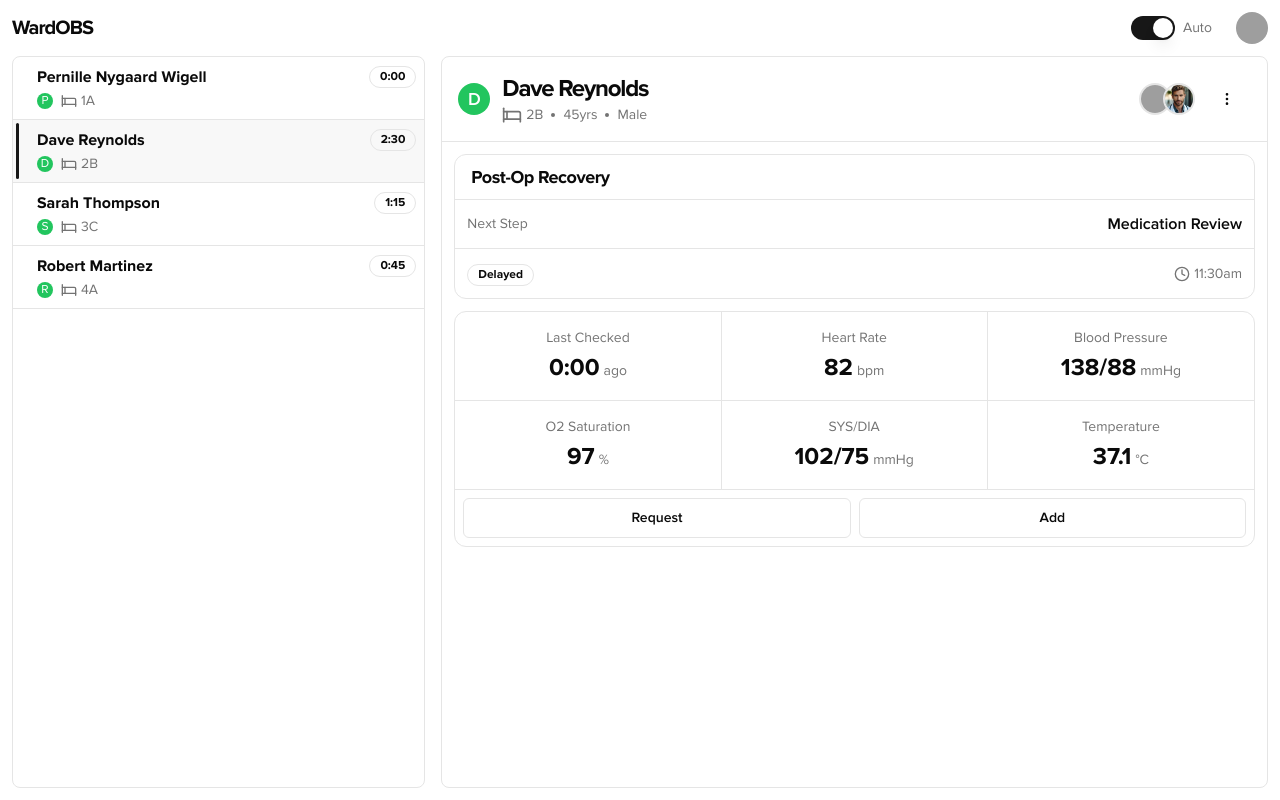
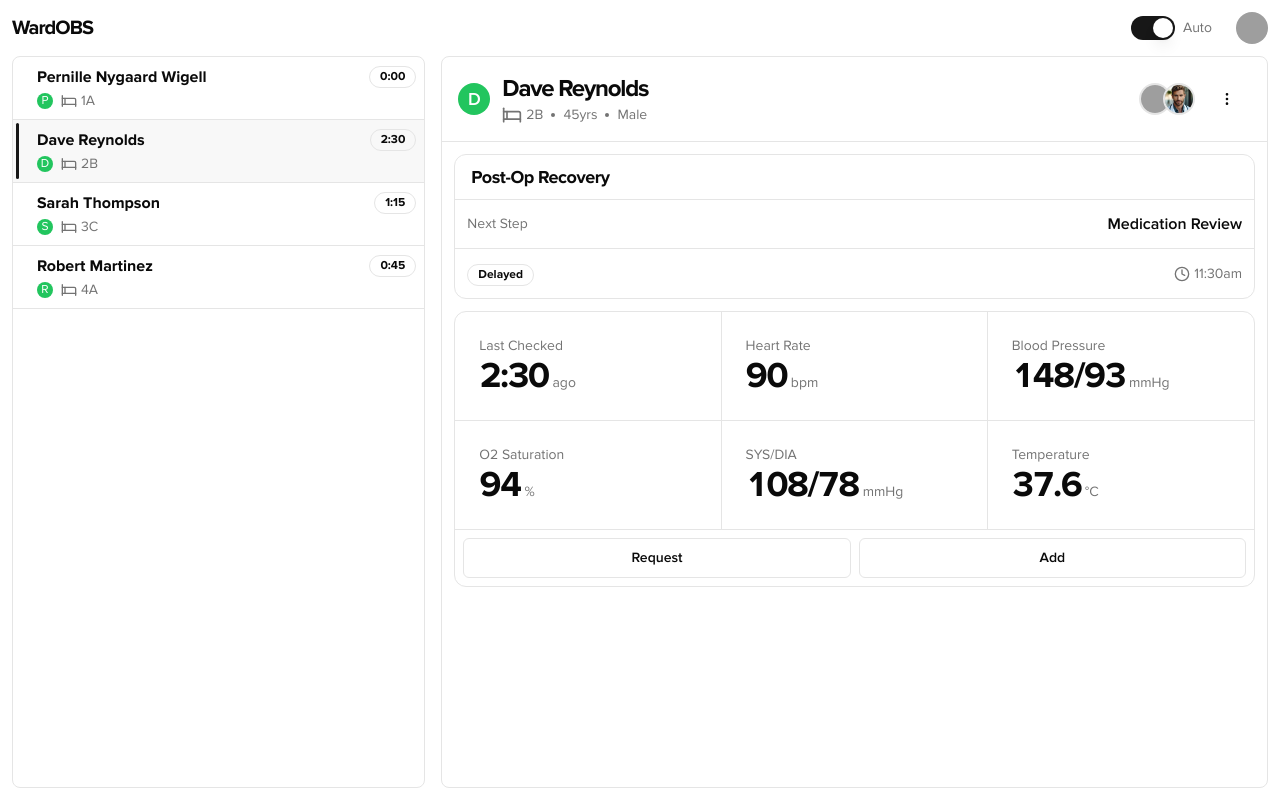
Before and after one commit to daveyreno/WARDOBS, a Next.js app: page /liveboard in a window 1280 px wide. Built offline with nearby package versions, Linux system fonts and the light colour scheme; grey boxes are pictures that could not be loaded.

Commit message:
Build Fixes

```diff
--- a/app/liveboard/components/detail/ManualObservations.tsx
+++ b/app/liveboard/components/detail/ManualObservations.tsx
@@ -1,51 +1,70 @@
 import { Button } from "@/components/ui/button";
+import { Patient } from "../../data/mockData";
 
-export default function ManualObservations() {
+interface ManualObservationsProps {
+  patient: Patient;
+}
+
+export function ManualObservations({ patient }: ManualObservationsProps) {
+  const { manual } = patient.vitals;
+
   return (
-    <div className="grid grid-cols-2 md:grid-cols-3 rounded-xl border">
-      <div className="p-4 border-r border-b text-center">
+    <div className="grid grid-cols-3 rounded-xl border">
+      <div className="p-6 border-r border-b">
         <p className="text-sm text-muted-foreground">Last Checked</p>
-        <div className="mt-1 flex items-baseline justify-center gap-1">
-          <p className="text-2xl font-semibold">0:00</p>
+        <div className="flex items-baseline gap-1">
+          <p className="text-4xl tracking-tighter font-semibold tabular-nums">
+            {manual.lastChecked}
+          </p>
           <p className="text-sm text-muted-foreground">ago</p>
         </div>
       </div>
-      <div className="p-4 border-b text-center md:border-r">
+      <div className="p-6 border-r border-b">
         <p className="text-sm text-muted-foreground">Heart Rate</p>
-        <div className="mt-1 flex items-baseline justify-center gap-1">
-          <p className="text-2xl font-semibold">82</p>
+        <div className="flex items-baseline gap-1">
+          <p className="text-4xl tracking-tighter font-semibold tabular-nums">
+            {manual.heartRate}
+          </p>
           <p className="text-sm text-muted-foreground">bpm</p>
         </div>
       </div>
-      <div className="p-4 border-r border-b md:border-r-0 text-center">
+      <div className="p-6 border-b">
         <p className="text-sm text-muted-foreground">Blood Pressure</p>
-        <div className="mt-1 flex items-baseline justify-center gap-1">
-          <p className="text-2xl font-semibold">138/88</p>
+        <div className="flex items-baseline gap-1">
+          <p className="text-4xl tracking-tighter font-semibold tabular-nums">
+            {manual.bloodPressure}
+          </p>
           <p className="text-sm text-muted-foreground">mmHg</p>
         </div>
       </div>
-      <div className="p-4 border-b md:border-b-0 text-center md:border-r">
+      <div className="p-6 border-r">
         <p className="text-sm text-muted-foreground">O2 Saturation</p>
-        <div className="mt-1 flex items-baseline justify-center gap-1">
-          <p className="text-2xl font-semibold">97</p>
+        <div className="flex items-baseline gap-1">
+          <p className="text-4xl tracking-tighter font-semibold tabular-nums">
+            {manual.o2Saturation}
+          </p>
           <p className="text-sm text-muted-foreground">%</p>
         </div>
       </div>
-      <div className="p-4 border-r md:border-r text-center">
+      <div className="p-6 border-r">
         <p className="text-sm text-muted-foreground">SYS/DIA</p>
-        <div className="mt-1 flex items-baseline justify-center gap-1">
-          <p className="text-2xl font-semibold">102/75</p>
+        <div className="flex items-baseline gap-1">
+          <p className="text-4xl tracking-tighter font-semibold tabular-nums">
+            {manual.sysDia}
+          </p>
           <p className="text-sm text-muted-foreground">mmHg</p>
         </div>
       </div>
-      <div className="p-4 text-center">
+      <div className="p-6">
         <p className="text-sm text-muted-foreground">Temperature</p>
-        <div className="mt-1 flex items-baseline justify-center gap-1">
-          <p className="text-2xl font-semibold">37.1</p>
+        <div className="flex items-baseline gap-1">
+          <p className="text-4xl tracking-tighter font-semibold tabular-nums">
+            {manual.temperature}
+          </p>
           <p className="text-sm text-muted-foreground">°C</p>
         </div>
       </div>
-      <div className="col-span-2 md:col-span-3 border-t p-2 flex gap-2">
+      <div className="col-span-3 border-t p-2 flex gap-2">
         <Button className="w-full" variant={"outline"}>
           Request
         </Button>
--- a/app/liveboard/components/detail/PatientDetail.tsx
+++ b/app/liveboard/components/detail/PatientDetail.tsx
@@ -1,6 +1,7 @@
 import { Patient } from "../../data/mockData";
 import Intro from "./Intro";
-import ManualObservations from "./ManualObservations";
+import { ManualObservations } from "./ManualObservations";
+
 import NextSteps from "./NextSteps";
 import { RealtimeObservations } from "./RealtimeObservations";
 
```
